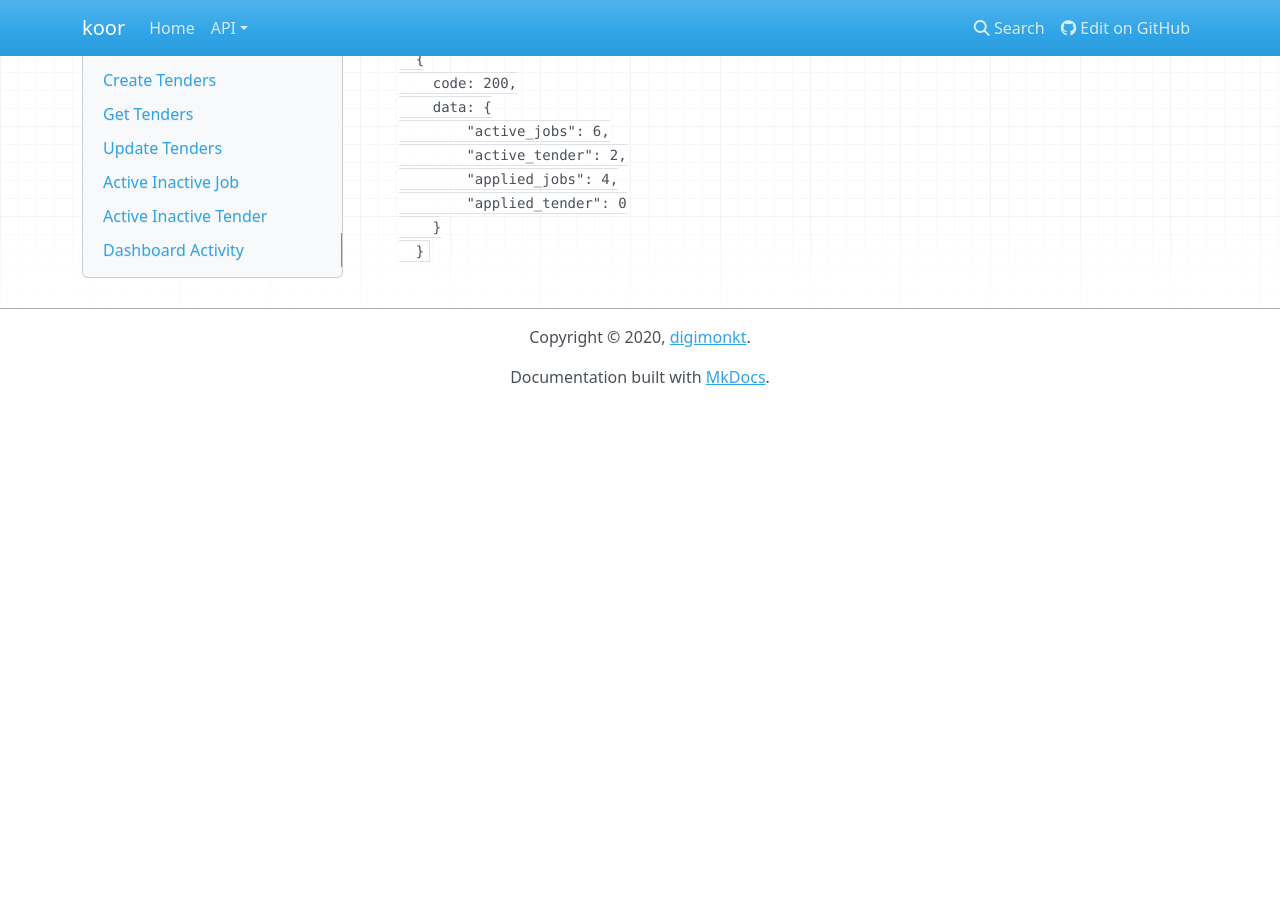
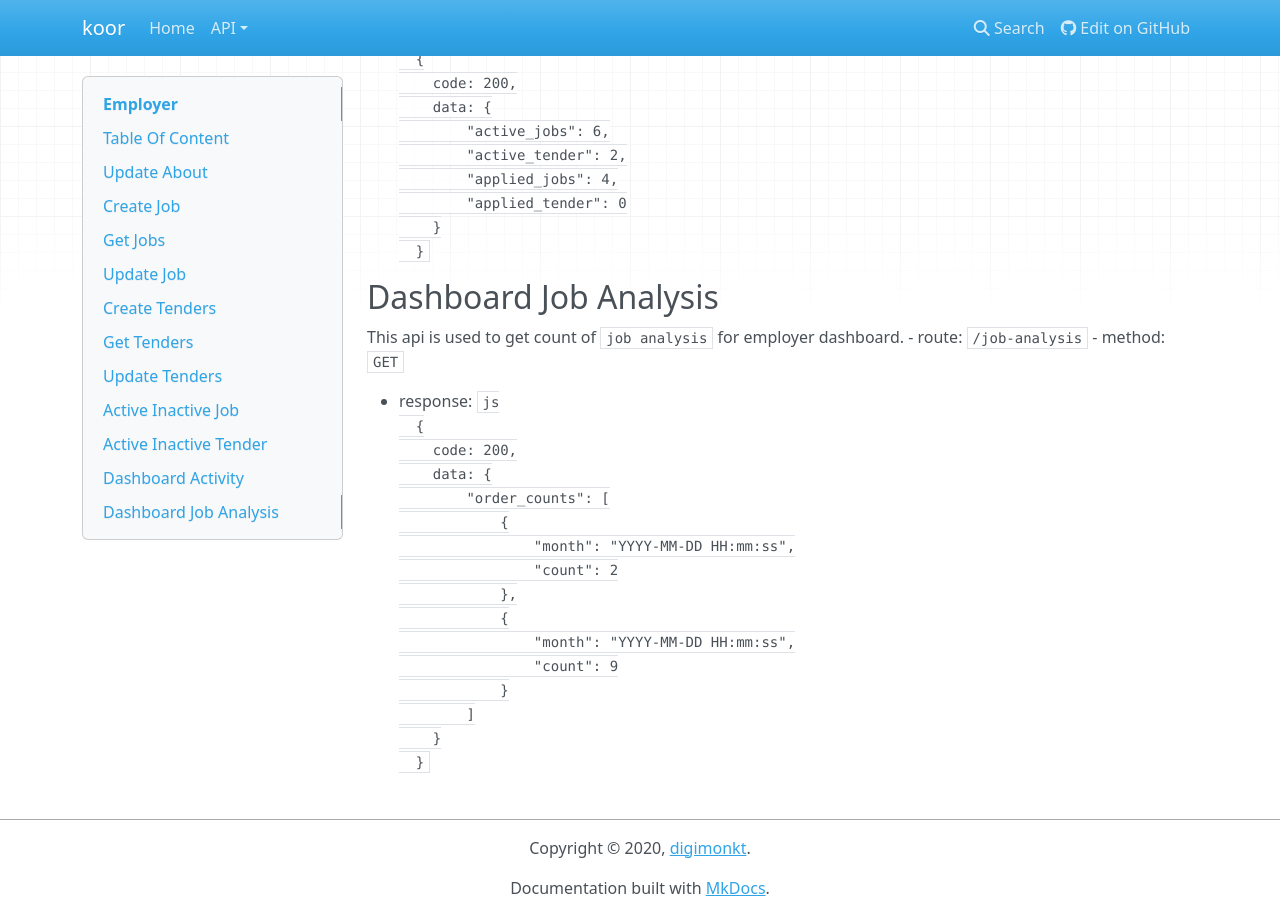
Before and after one commit to digimonkt/koor-backend, an MkDocs documentation site: the page built from docs/employer/employer.md, in a window 1280 px wide and 900 px high, scrolled down 8344 px. Built offline with MkDocs 1.6.1, drawn with Linux system fonts in a browser that asks for light colours; nearby versions of some CDN libraries; before the commit the page ends 8749 px from its top, so only the background shows below that.

Commit message:
#332 - modify employer.md

````diff
--- a/docs/employer/employer.md
+++ b/docs/employer/employer.md
@@ -420,3 +420,28 @@ This api is used to get count of `activity` for employer dashboard.
     }
   }
   ```
+
+## Dashboard Job Analysis
+
+This api is used to get count of `job analysis` for employer dashboard.
+- route: `/job-analysis`
+- method: `GET`
+
+- response:
+  ```js
+  {
+    code: 200,
+    data: {
+        "order_counts": [
+            {
+                "month": "YYYY-MM-DD HH:mm:ss",
+                "count": 2
+            },
+            {
+                "month": "YYYY-MM-DD HH:mm:ss",
+                "count": 9
+            }
+        ]
+    }
+  }
+  ```
````
